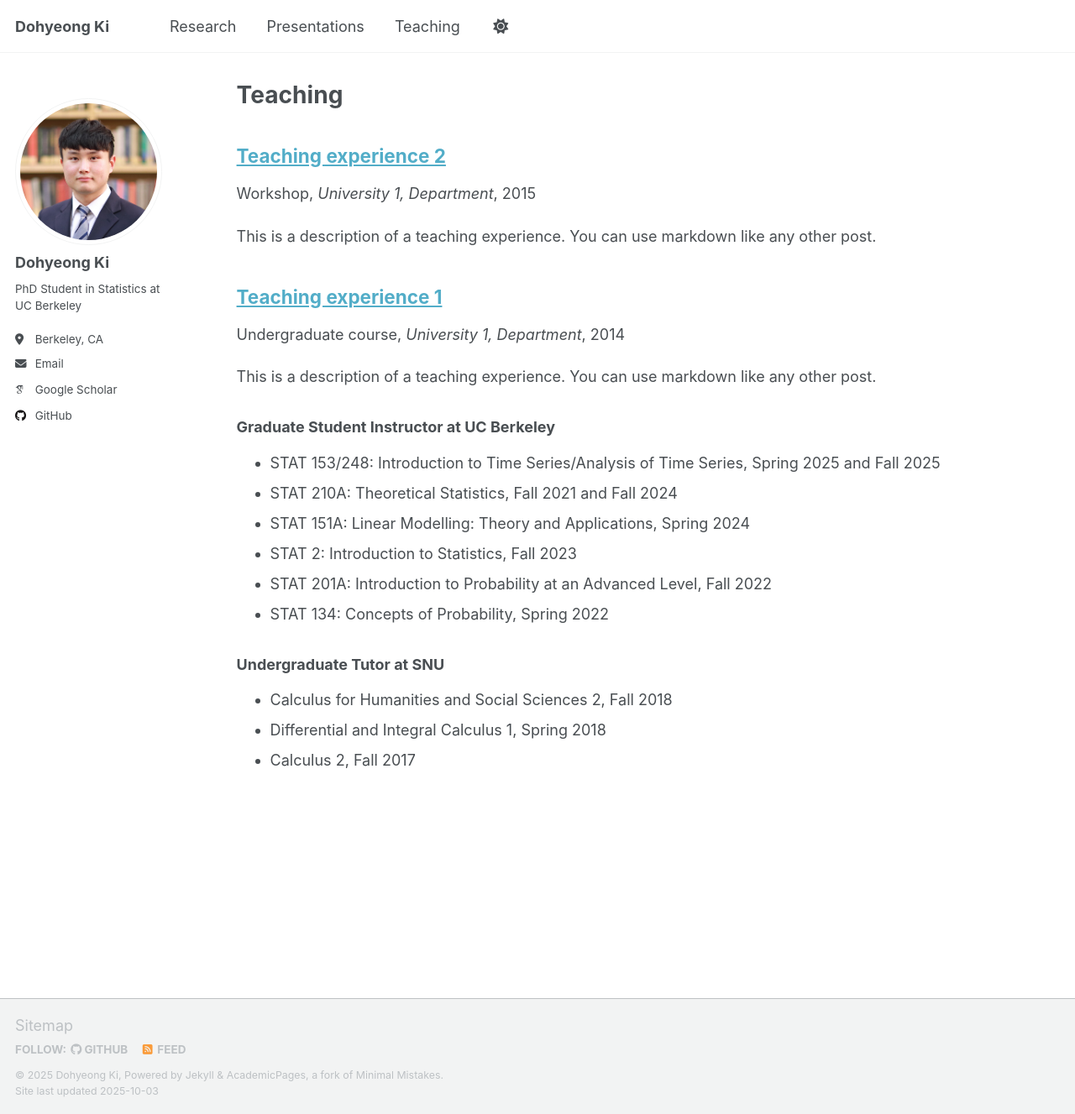
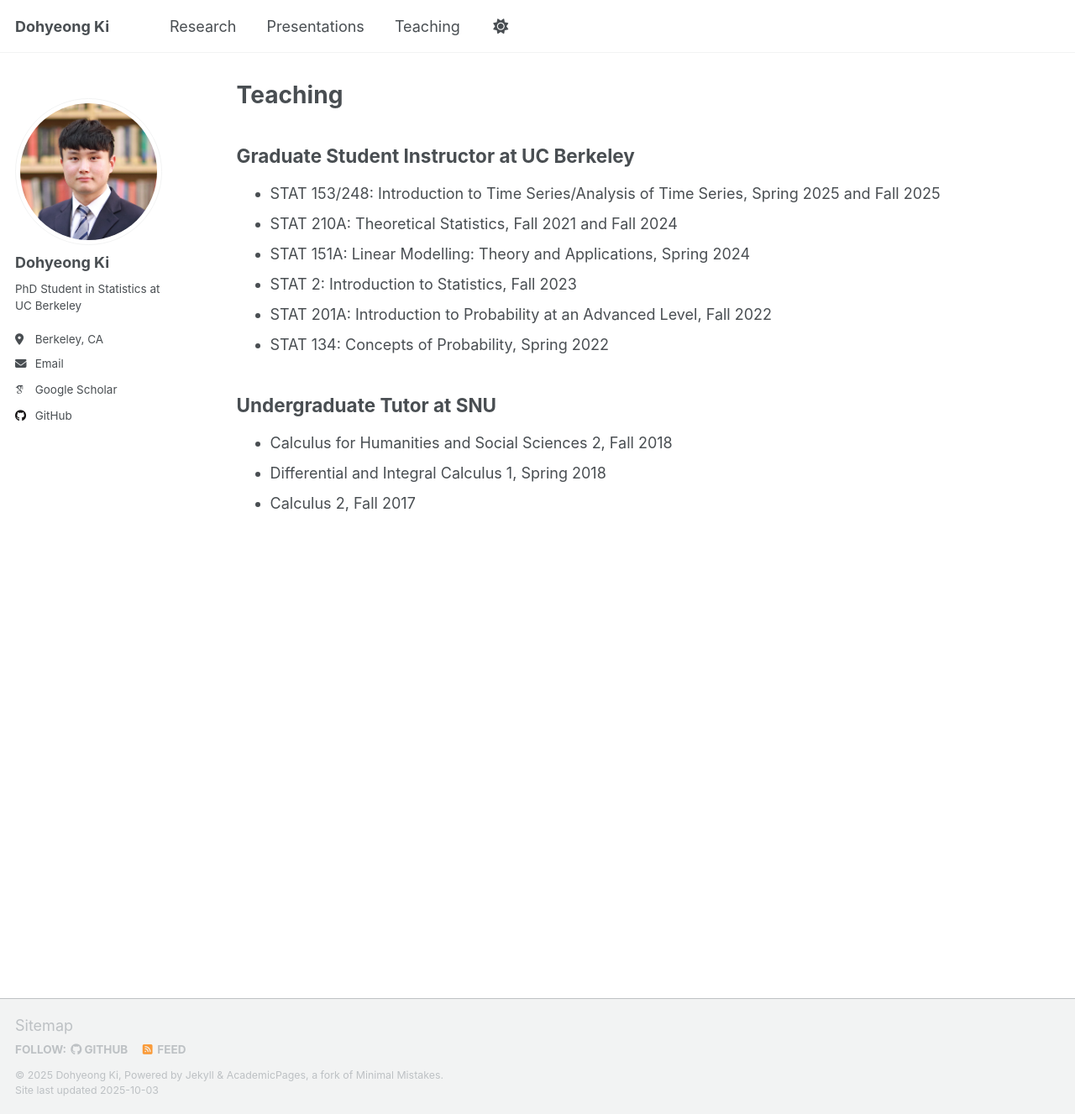
Before and after one commit to DohyeongKi/dohyeongki.github.io, a Jekyll site: the page built from _pages/teaching.md, in a window 1280 px wide and 1327 px high. Shown: the whole window at 84% size. Built offline with Jekyll 4.4.1, drawn with Linux system fonts in a browser that asks for light colours; some web fonts are replaced; a script that is not in the unit is left out.

Commit message:
Update teaching

```diff
--- a/_pages/teaching.md
+++ b/_pages/teaching.md
@@ -11,7 +11,7 @@ author_profile: true
   {% include archive-single.html %}
 {% endfor %}
 
-### Graduate Student Instructor at UC Berkeley
+## Graduate Student Instructor at UC Berkeley
 
 - STAT 153/248: Introduction to Time Series/Analysis of Time Series, Spring 2025 and Fall 2025
 - STAT 210A: Theoretical Statistics, Fall 2021 and Fall 2024
@@ -21,7 +21,7 @@ author_profile: true
 - STAT 134: Concepts of Probability, Spring 2022
 
 
-### Undergraduate Tutor at SNU
+## Undergraduate Tutor at SNU
 
 - Calculus for Humanities and Social Sciences 2, Fall 2018
 - Differential and Integral Calculus 1, Spring 2018
--- a/_teaching/2014-spring-teaching-1.md
+++ /dev/null
@@ -1,20 +0,0 @@
----
-title: "Teaching experience 1"
-collection: teaching
-type: "Undergraduate course"
-permalink: /teaching/2014-spring-teaching-1
-venue: "University 1, Department"
-date: 2014-01-01
-location: "City, Country"
----
-
-This is a description of a teaching experience. You can use markdown like any other post.
-
-Heading 1
-======
-
-Heading 2
-======
-
-Heading 3
-======
--- a/_teaching/2015-spring-teaching-2.md
+++ /dev/null
@@ -1,20 +0,0 @@
----
-title: "Teaching experience 2"
-collection: teaching
-type: "Workshop"
-permalink: /teaching/2015-spring-teaching-1
-venue: "University 1, Department"
-date: 2015-01-01
-location: "City, Country"
----
-
-This is a description of a teaching experience. You can use markdown like any other post.
-
-Heading 1
-======
-
-Heading 2
-======
-
-Heading 3
-======
```
